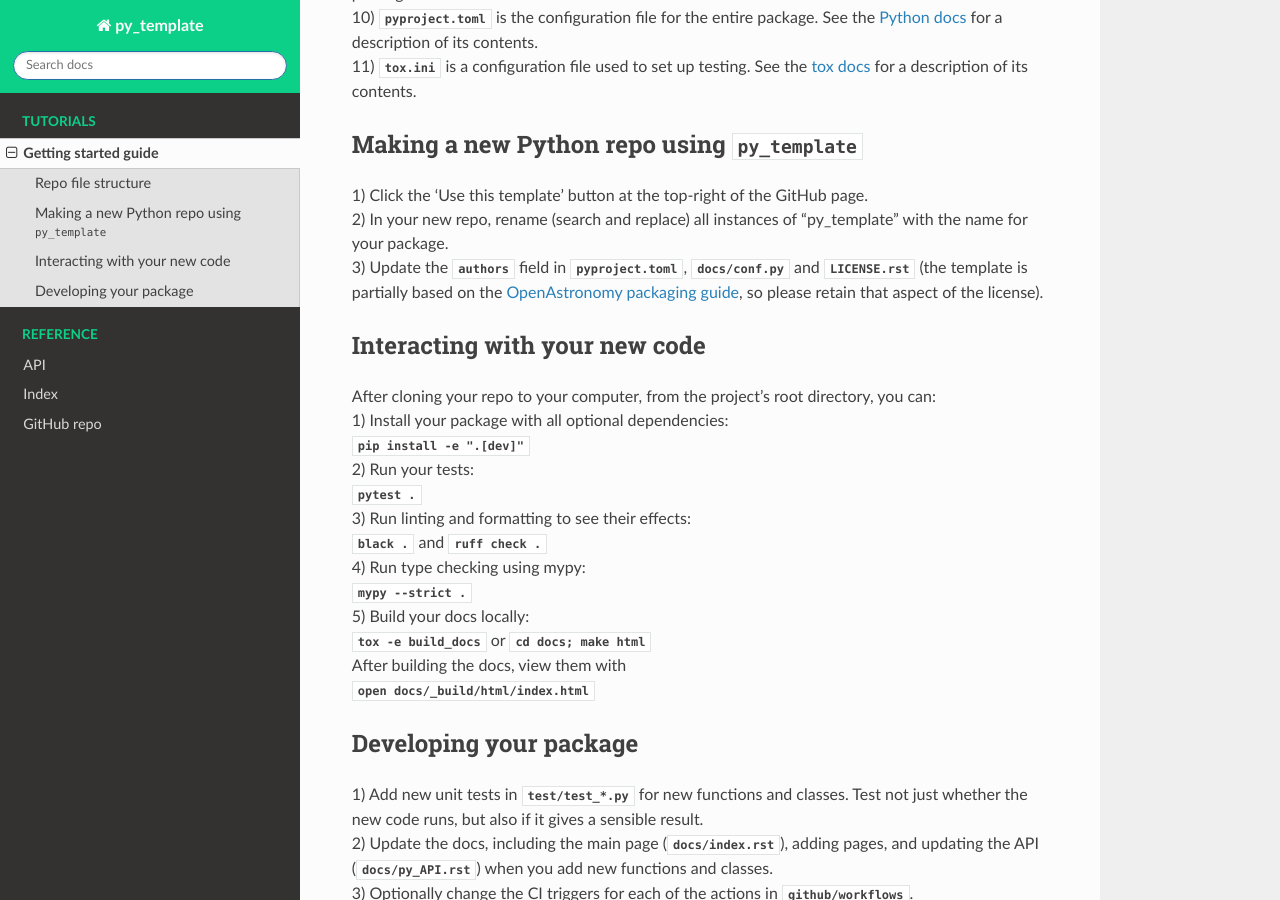
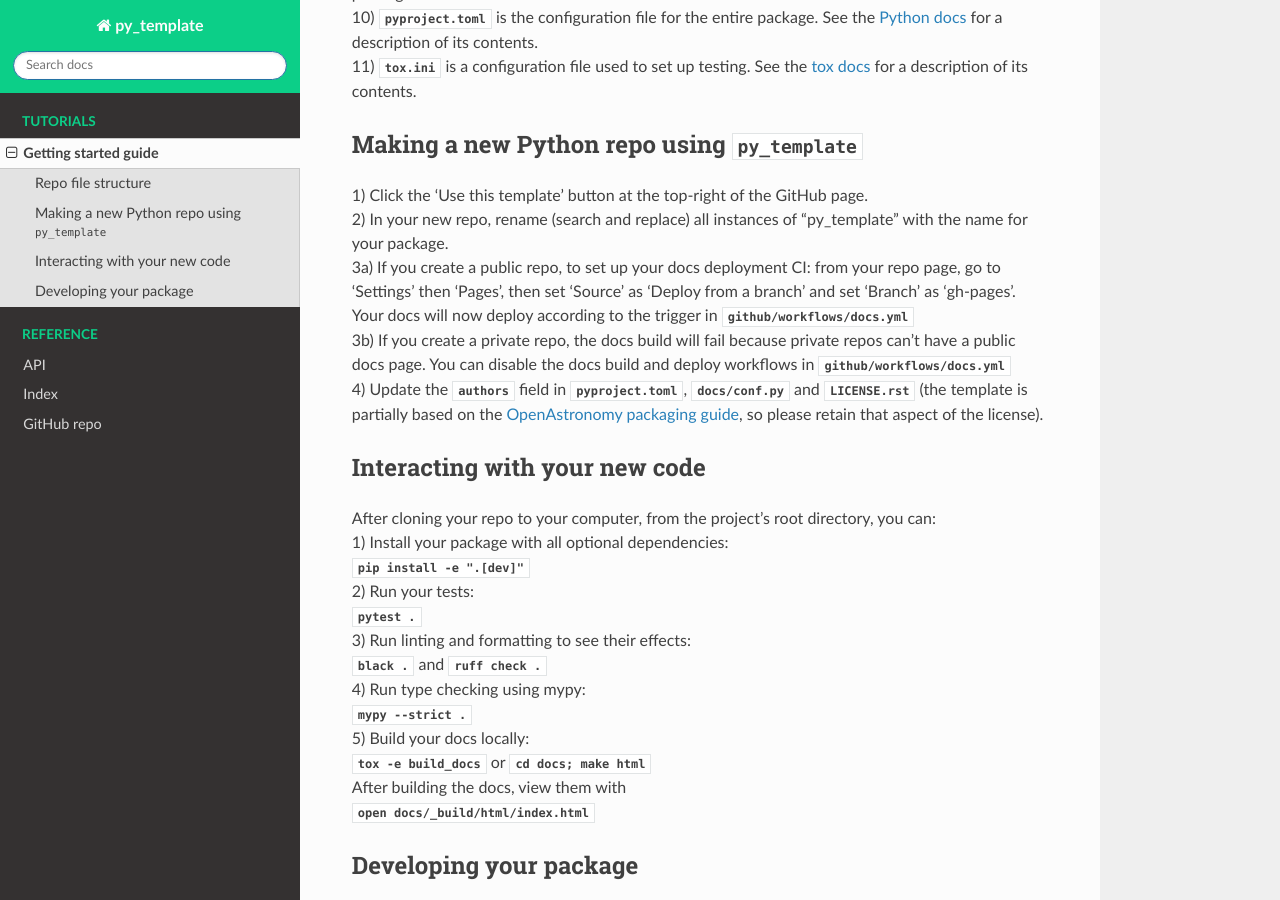
Before and after one commit to CCA-Software-Group/py_template, a Sphinx documentation site: the page built from docs/getting_started.rst, in a window 1280 px wide and 900 px high, scrolled down 853 px. Built offline with Sphinx 7.4.7 and the Read the Docs theme 2.0.0, drawn with Linux system fonts in a browser that asks for light colours.

Commit message:
docs: add note on deploying docs in new repos

```diff
--- a/docs/getting_started.rst
+++ b/docs/getting_started.rst
@@ -26,7 +26,9 @@
 --------------------------------------------
 | 1) Click the 'Use this template' button at the top-right of the GitHub page.
 | 2) In your new repo, rename (search and replace) all instances of "py_template" with the name for your package.
-| 3) Update the `authors` field in `pyproject.toml`, `docs/conf.py` and `LICENSE.rst` (the template is partially based on the `OpenAstronomy packaging guide <https://github.com/OpenAstronomy/packaging-guide>`_, so please retain that aspect of the license).
+| 3a) If you create a public repo, to set up your docs deployment CI: from your repo page, go to 'Settings' then 'Pages', then set 'Source' as 'Deploy from a branch' and set 'Branch' as 'gh-pages'. Your docs will now deploy according to the trigger in `.github/workflows/docs.yml`
+| 3b) If you create a private repo, the docs build will fail because private repos can't have a public docs page. You can disable the docs build and deploy workflows in `.github/workflows/docs.yml`
+| 4) Update the `authors` field in `pyproject.toml`, `docs/conf.py` and `LICENSE.rst` (the template is partially based on the `OpenAstronomy packaging guide <https://github.com/OpenAstronomy/packaging-guide>`_, so please retain that aspect of the license).
 
 Interacting with your new code
 ------------------------------
```
